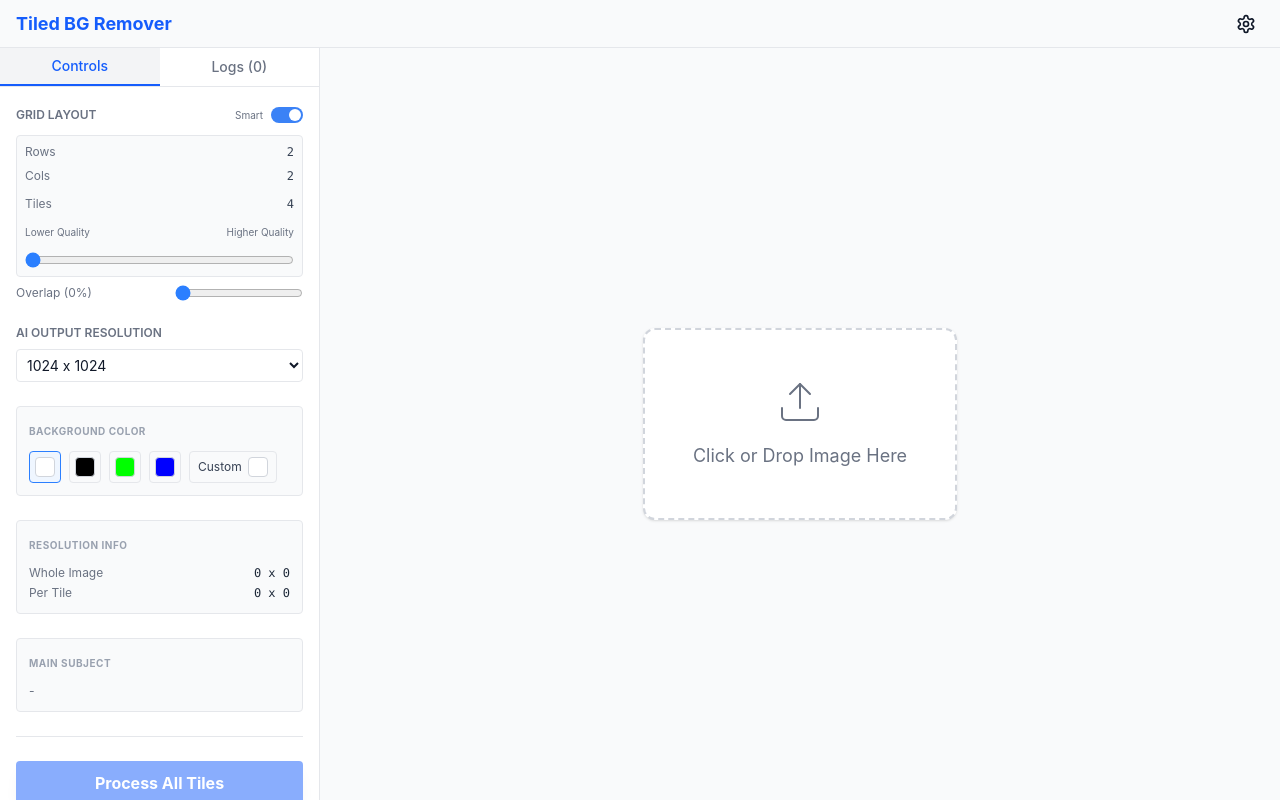
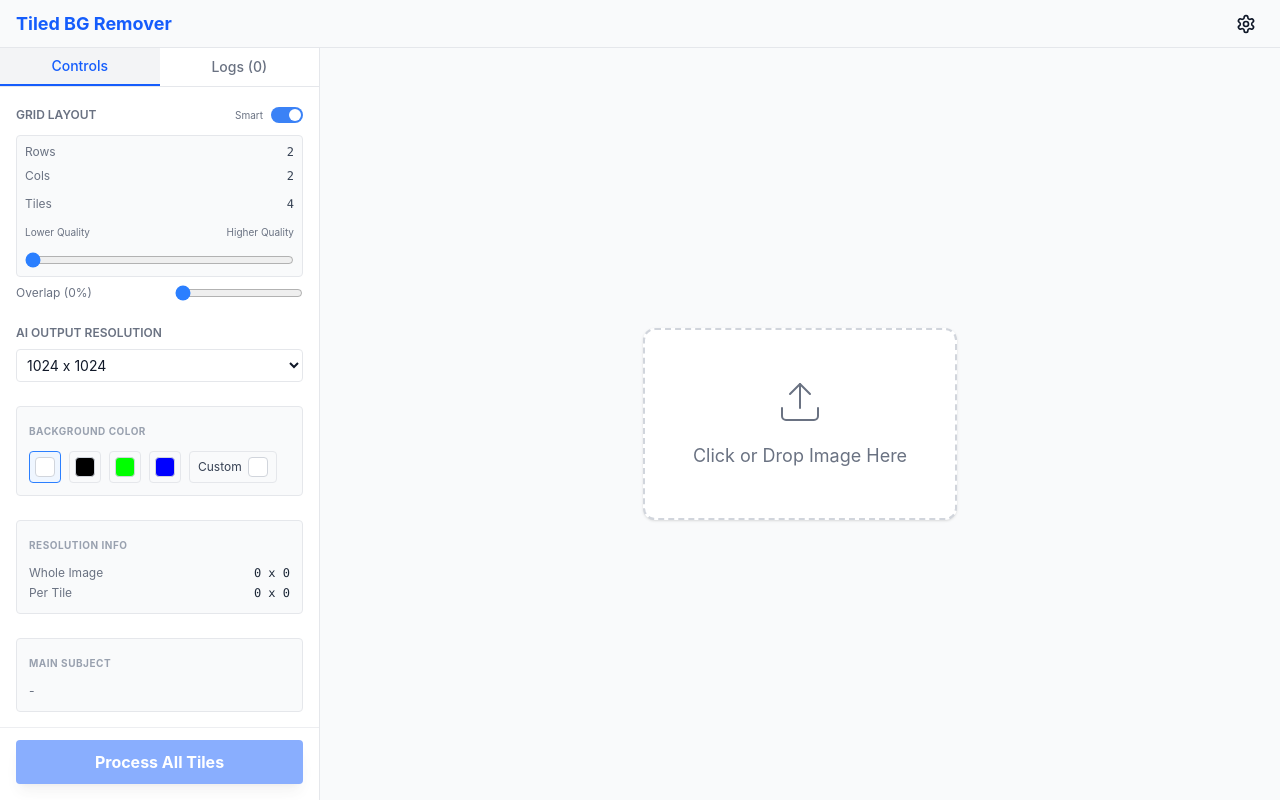
Before and after one commit to GaiZhenbiao/Tiled-BG-Remover, a SvelteKit app: page / in a window 1280 px wide. Built offline with nearby package versions, Linux system fonts and the light colour scheme.

Commit message:
Update Process All Tiles panel

```diff
--- a/src/routes/+page.svelte
+++ b/src/routes/+page.svelte
@@ -708,14 +708,6 @@
             </div>
 
             <hr class="border-gray-200 dark:border-gray-700">
-
-            <button
-              on:click={() => isProcessing = true}
-              class="bg-blue-600 hover:bg-blue-500 text-white py-2.5 rounded font-bold shadow-lg disabled:opacity-50 disabled:cursor-not-allowed transition-all active:scale-95"
-              disabled={isProcessing || !imagePath}
-            >
-              {isProcessing ? $t('processing') : $t('processAll')}
-            </button>
         {:else}
           <!-- Logs Tab -->
           <div class="flex flex-col gap-2 font-mono text-[11px]">
@@ -733,6 +725,18 @@
           </div>
         {/if}
       </div>
+
+      {#if activeTab === 'controls'}
+        <div class="px-4 pt-3 pb-4 border-t border-gray-200/70 dark:border-gray-700/70 bg-white/65 dark:bg-gray-800/55 backdrop-blur-md z-10">
+          <button
+            on:click={() => isProcessing = true}
+            class="w-full bg-blue-600 hover:bg-blue-500 text-white py-2.5 rounded font-bold shadow-lg disabled:opacity-50 disabled:cursor-not-allowed transition-all active:scale-95"
+            disabled={isProcessing || !imagePath}
+          >
+            {isProcessing ? $t('processing') : $t('processAll')}
+          </button>
+        </div>
+      {/if}
     </aside>
 
     <!-- Main View -->
```
